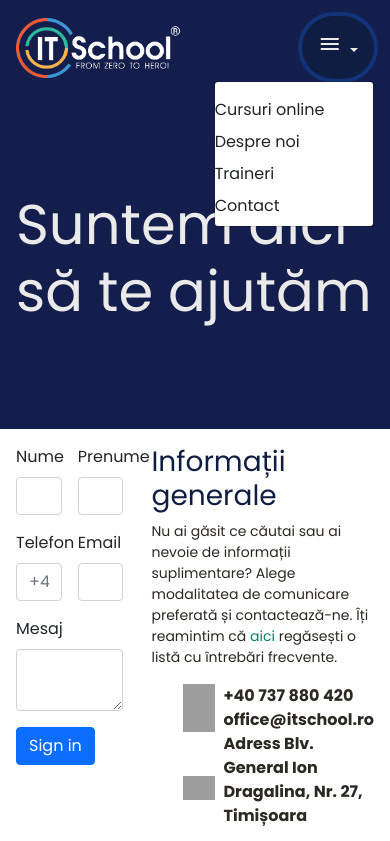
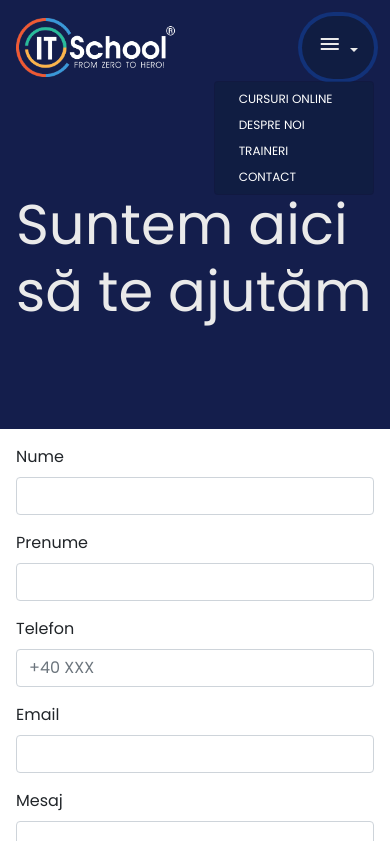
Before and after one commit to peter9918/it_school_clone, a plain HTML site: page pages/contact.html in a window 390 px wide. Both pictures are taken after a click on the button "menu". Shown: the top 841 px of the page. Drawn offline with nearby package versions, Linux system fonts and the light colour scheme; grey boxes are pictures that could not be loaded.

Commit message:
changed hamburger bg-color and link color. Adapted contacts page for mobile.

```diff
--- a/css/contact.css
+++ b/css/contact.css
@@ -1,3 +1,7 @@
+body {
+  height: 100vh;
+}
+
 .hero {
   background-color: var(--bg-primary);
   padding: 6rem 1rem;
@@ -11,6 +15,8 @@ main {
   gap: var(--spacing-large);
   padding: var(--spacing-medium);
 }
+
+
 
 .main-right {
   display: flex;
@@ -38,3 +44,10 @@ main {
   font-weight: 600;
   color: var(--text-dark);
 }
+
+@media (max-width: 768px) {
+  main {
+    flex-wrap: wrap;
+  }
+
+}
--- a/css/home.css
+++ b/css/home.css
@@ -31,7 +31,7 @@
   top: var(--spacing-tiny);
 }
 
-.welcome .container{
+.welcome .welcome-container{
   height:100%;
   display:flex;
   flex-direction: column;
@@ -66,6 +66,4 @@
   .welcome {
     padding-bottom: 4rem;
   }
-
-
 }
--- a/css/main.css
+++ b/css/main.css
@@ -29,6 +29,9 @@
 
 body {
   font-family: "Poppins", sans-serif;
+  height: 100vh;
+  display: flex;
+  flex-direction: column;
 }
 
 
@@ -118,7 +121,7 @@ nav .nav-container{
 
 nav img {
   width: auto;
-  height: 60px;
+  width: 160px;
 }
 
 .logo-link {
@@ -128,7 +131,6 @@ nav img {
 nav ul {
   display: flex;
   align-items: center;
-  flex-wrap: wrap;
 }
 
 nav li {
@@ -180,7 +182,13 @@ nav .about-us:hover .submenu{
 }
 
 .dropdown-menu {
-  background-color: var(--bg-light);
+  background-color: var(--bg-dark);
+  padding: var(--spacing-tiny) var(--spacing-small);
+}
+
+.dropdown-menu li a {
+
+  color: var(--bg-light);
 }
 
 footer {
--- a/pages/contact.html
+++ b/pages/contact.html
@@ -64,10 +64,10 @@
           </span>
         </button>
         <ul class="dropdown-menu" aria-labelledby="dropdownMenuButton1">
-          <li><a href="courses.html" class="dropdown-item"></a>Cursuri online</li>
-          <li><a href="about.html" class="dropdown-item"></a>Despre noi</li>
-          <li><a href="trainers.html" class="dropdown-item"></a>Traineri</li>
-          <li><a href="contact.html" class="dropdown-item"></a>Contact</li>
+          <li><a href="courses.html" class="dropdown-item">Cursuri online</a></li>
+          <li><a href="about.html" class="dropdown-item">Despre noi</a></li>
+          <li><a href="trainers.html" class="dropdown-item">Traineri</a></li>
+          <li><a href="contact.html" class="dropdown-item">Contact</a></li>
         </ul>
       </div>
     </div>
@@ -81,22 +81,22 @@
     <div class="main-left">
       <form class="row g-3">
 
-        <div class="col-6">
+        <div class="col-lg-6 col-12">
           <label for="inputNume" class="form-label">Nume</label>
           <input type="text" class="form-control" id="inputNume">
         </div>
 
-        <div class="col-6">
+        <div class="col-lg-6 col-12">
           <label for="inputPrenume" class="form-label">Prenume</label>
           <input type="text" class="form-control" id="inputPrenume">
         </div>
 
-        <div class="col-6">
+        <div class="col-lg-6 col-12">
           <label for="inputTelefon" class="form-label">Telefon</label>
           <input type="tel" class="form-control" id="inputTelefon" placeholder="+40 XXX">
         </div>
 
-        <div class="col-6">
+        <div class="col-lg-6 col-12">
           <label for="inputEmail" class="form-label">Email</label>
           <input type="email" class="form-control" id="inputEmail">
         </div>
```
Also changed, not shown: index.html (+5 -5 lines), pages/about.html (+4 -4 lines), pages/courses.html (+4 -4 lines), pages/trainers.html (+4 -4 lines). Lines whose indentation alone changed are shown as unchanged.
